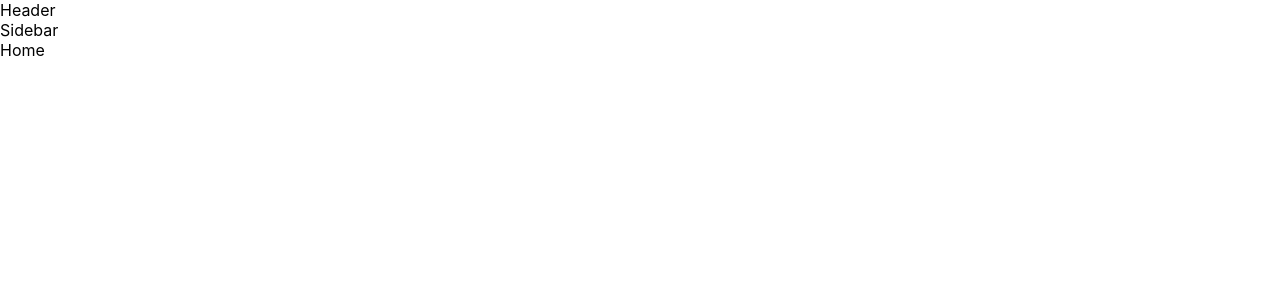
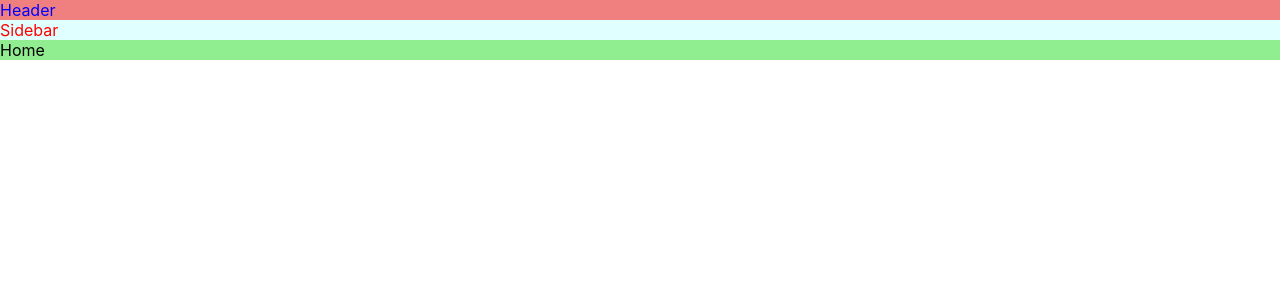
Before and after one commit to ngochieu276/MedusaAdmin, a React (Create React App) app: page / in a window 1280 px wide. Shown: the top 300 px of the page. Built offline with nearby package versions, Linux system fonts and the light colour scheme.

Commit message:
setting sass

```diff
--- a/package.json
+++ b/package.json
@@ -50,12 +50,16 @@
     "eslint-plugin-prettier": "5.0.0",
     "husky": "8.0.3",
     "lint-staged": "14.0.1",
-    "prettier": "3.0.3"
+    "prettier": "3.0.3",
+    "sass": "^1.66.1"
   },
   "lint-staged": {
     "*.tsx": [
       "eslint --fix",
       "prettier --write"
+    ],
+    "*.scss": [
+      "prettier --write"
     ]
   }
 }
--- a/src/index.tsx
+++ b/src/index.tsx
@@ -1,6 +1,7 @@
 import React from 'react';
 import ReactDOM from 'react-dom/client';
 import './index.css';
+import './style/scss/index.scss';
 import reportWebVitals from './reportWebVitals';
 import { RouterProvider } from 'react-router-dom';
 import { routes } from './routes';
--- a/src/layout/Header.tsx
+++ b/src/layout/Header.tsx
@@ -1,3 +1,3 @@
 export default function Header() {
-  return <div>Header</div>;
+  return <div className="header">Header</div>;
 }
--- a/src/layout/Sidebar.tsx
+++ b/src/layout/Sidebar.tsx
@@ -1,3 +1,3 @@
 export default function Sidebar() {
-  return <div>Sidebar</div>;
+  return <div className="sidebar">Sidebar</div>;
 }
--- a/src/layout/SignedLayout.tsx
+++ b/src/layout/SignedLayout.tsx
@@ -4,10 +4,12 @@ import Header from './Header';
 
 export default function SignedLayout() {
   return (
-    <div>
+    <div className="signed-layout">
       <Header />
       <Sidebar />
-      <Outlet />
+      <main className="content">
+        <Outlet />
+      </main>
     </div>
   );
 }
--- /dev/null
+++ b/src/style/scss/index.scss
@@ -0,0 +1 @@
+@import './layout/index.scss';
--- /dev/null
+++ b/src/style/scss/layout/header.scss
@@ -0,0 +1,4 @@
+.header {
+  color: blue;
+  background: lightcoral;
+}
--- /dev/null
+++ b/src/style/scss/layout/index.scss
@@ -0,0 +1,3 @@
+@import './layout.scss';
+@import './header.scss';
+@import './sidebar.scss';
--- /dev/null
+++ b/src/style/scss/layout/layout.scss
@@ -0,0 +1,5 @@
+.signed-layout {
+  .content {
+    background: lightgreen;
+  }
+}
--- /dev/null
+++ b/src/style/scss/layout/sidebar.scss
@@ -0,0 +1,4 @@
+.sidebar {
+  color: red;
+  background: lightcyan;
+}
```
